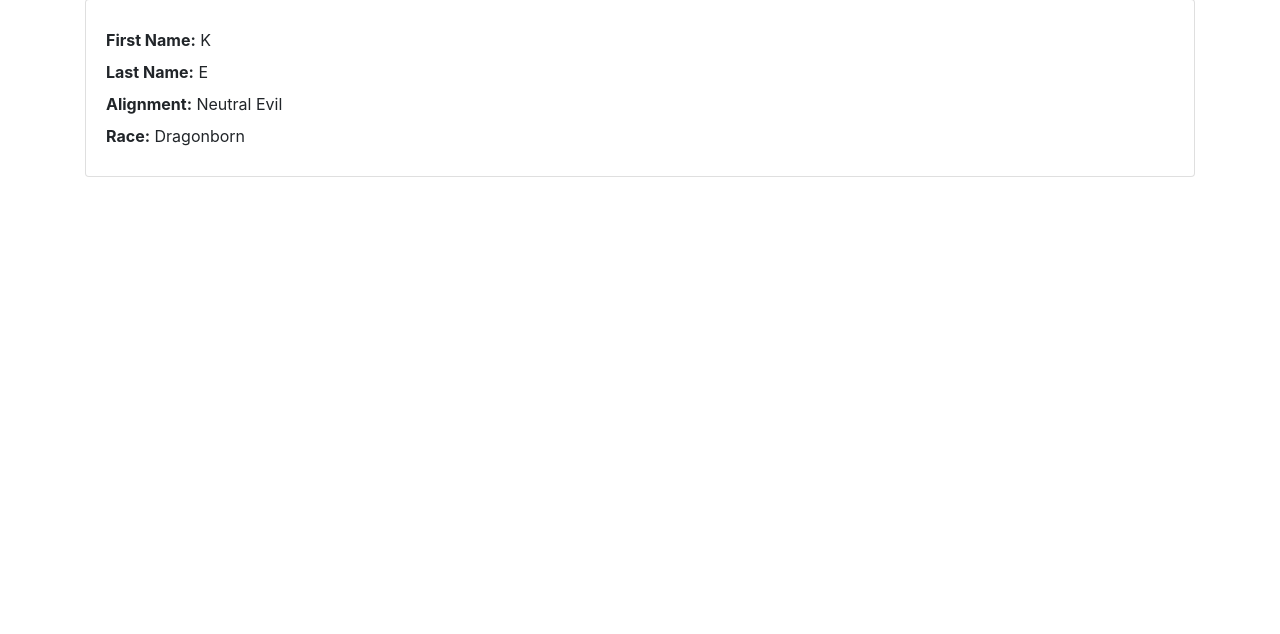
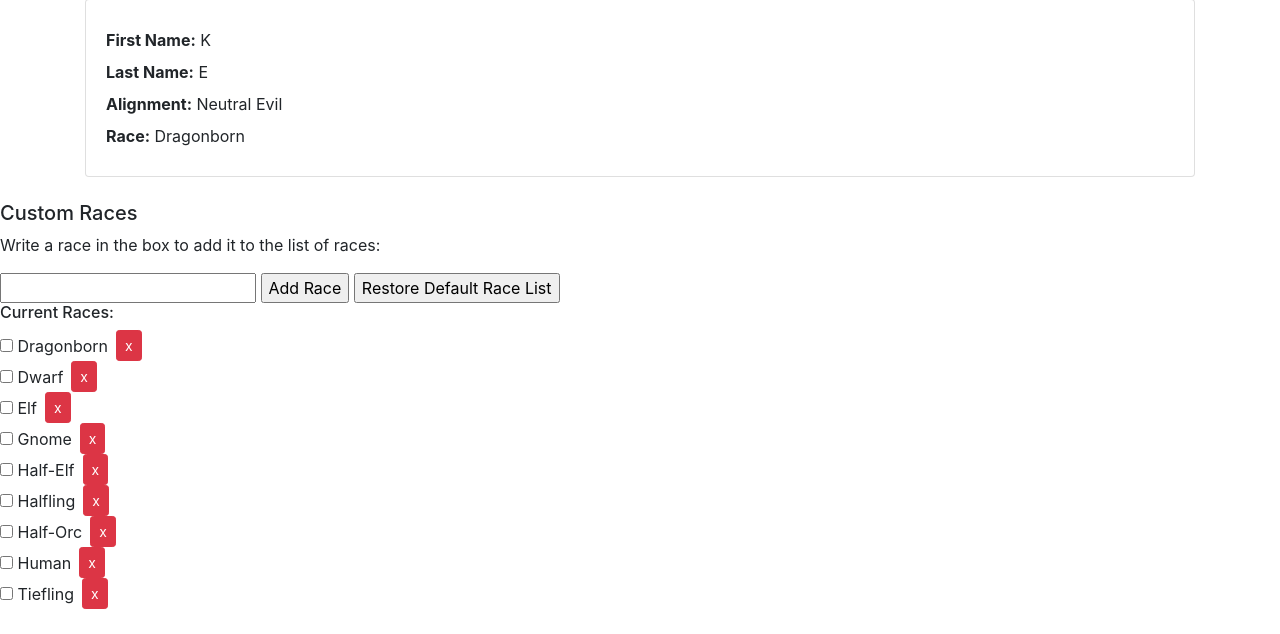
Before and after one commit to gregwht/npcgacha, a Flask app: page / in a window 1280 px wide. Shown: the part 166-800 px from the top of the page. Run offline with Flask 3, Linux system fonts and the light colour scheme; some libraries are stand-ins or nearby versions.

Commit message:
Implementing custom races
Added the ability to add custom races, and delete races from the race list.
Broke re-roll attribute checkbox continuity between page reloads -- will revisit later, in addition to race checkboxes.

```diff
--- a/app.py
+++ b/app.py
@@ -1,8 +1,14 @@
 import random
-from flask import Flask, render_template, request, session
+from flask import Flask, render_template, redirect, request, session
+from flask_session import Session
 
 app = Flask(__name__)
 app.secret_key = 'your_secret_key'
+
+# # Configure session to use filesystem (instead of signed cookies)
+# app.config["SESSION_PERMANENT"] = False
+# app.config["SESSION_TYPE"] = "filesystem"
+# Session(app)
 
 ## Initialise Variables
 character = {
@@ -11,6 +17,27 @@ character = {
     "alignment": "None",
     "race": "None"
 }
+
+# Default list of races - does not change
+races_default = ['Dragonborn',
+            'Dwarf',
+            'Elf',
+            'Gnome',
+            'Half-Elf',
+            'Halfling',
+            'Half-Orc',
+            'Human',
+            'Tiefling']
+# Copy races_default into variable called `races`. This is the list of races for the user and can be added to or removed from
+races = list(races_default)
+
+reroll_checked = {
+    "first_name" : "checked",
+    "last_name": "checked",
+    "alignment": "checked",
+    "race": "checked"
+}
+
 
 ## Roll First Name
 def roll_first_name(reroll=False, prev_first=None):
@@ -31,8 +58,8 @@ def roll_first_name(reroll=False, prev_first=None):
         first_name = chr(ascii)
 
 
-    # Print name results:
-    print("First Name:", first_name)
+    # # Print name results:
+    # print("First Name:", first_name)
     return first_name
 
 
@@ -54,8 +81,8 @@ def roll_last_name(reroll=False, prev_last=None):
         ascii = random.randint(ord('A'), ord('Z'))
         last_name = chr(ascii)
 
-    # Print name results:
-    print("Last Name: ", last_name)
+    # # Print name results:
+    # print("Last Name: ", last_name)
     return last_name
 
 
@@ -122,23 +149,13 @@ def roll_alignment(reroll=False, prev_alignment=None):
         # Set alignment
         alignment = method + " " + morals
 
-    # Print alignment
-    print("Alignment: ", alignment)
+    # # Print alignment
+    # print("Alignment: ", alignment)
     return alignment
 
 
 ## Roll Race
 def roll_race(reroll=False, prev_race=None):
-    # Create a list of races
-    races = ['Dragonborn',
-            'Dwarf',
-            'Elf',
-            'Gnome',
-            'Half-Elf',
-            'Halfling',
-            'Half-Orc',
-            'Human',
-            'Tiefling']
 
     if reroll and prev_race is not None:
         while True:
@@ -151,8 +168,8 @@ def roll_race(reroll=False, prev_race=None):
         # Select a race by rolling a number between 0 and the length of the races list
         race = random.choice(races)
 
-    # Print race
-    print("Race:      ", race)
+    # # Print race
+    # print("Race:      ", race)
     return race
 
 
@@ -171,14 +188,6 @@ def roll_character():
 def index():
     """Generate Character"""
 
-    # Track the state of each checkbox
-    checkbox_states = {
-        'first_name' : 'checked',
-        'last_name' : 'checked',
-        'alignment' : 'checked',
-        'race' : 'checked'
-    }
-
     # If a character has not yet been generated, make one
     if character['first_name'] == "None":
         character['first_name'] = roll_first_name()
@@ -192,49 +201,78 @@ def index():
     if character['race'] == "None":
         character['race'] = roll_race()
 
-    ## ==== RE-ROLLING ====
+
     # If a button is clicked...
     if request.method == 'POST':
-        # ...determine what needs to be re-rolled.
+        # ...determine what needs to happen.
 
-        ## RE-ROLL CHARACTER
-        if request.form.get('reroll_attribute') == 'character':
-            # Get the checked attributes and store them in a list
-            reroll_checked = request.form.getlist('reroll_checkbox')
-            print('Checked:', reroll_checked)
-            if 'first_name' in reroll_checked:
-                character['first_name'] = roll_first_name(True, character['first_name'])
-            if 'last_name' in reroll_checked:
-                character['last_name'] = roll_last_name(True, character['last_name'])
-            if 'alignment' in reroll_checked:
-                character['alignment'] = roll_alignment(True, character['alignment'])
-            if 'race' in reroll_checked:
-                character['race'] = roll_race(True, character['race'])
+        # Get the checked attributes and store them in a list
+        # reroll_checked = request.form.getlist('reroll_checkbox')
+        # print('Reroll_checked:', reroll_checked)
+
+        ## ==== RACES ====
+        # ADD CUSTOM RACE
+        global races
+        # If a custom race has been submitted by the user...
+        if 'custom_race' in request.form:
+            # ...store it in the variable new_race
+            new_race = request.form['custom_race']
+            # If this new race is not already in our list of races, add it
+            if new_race and new_race not in races:
+                races.append(new_race)
+
+        # RESTORE DEFAULT RACE LIST
+        if 'restore_races' in request.form:
+            races = list(races_default)
 
 
-        ## RE-ROLL INDIVIDUAL ATTRIBUTES
-        elif request.form.get('reroll_attribute') == 'first_name':
-            character['first_name'] = roll_first_name(True, character['first_name'])
-            print(character)
+        ## ==== RE-ROLLING ====
+        if 'reroll_attribute' in request.form:
 
-        elif request.form.get('reroll_attribute') == 'last_name':
-            character['last_name'] = roll_last_name(True, character['last_name'])
-            print(character)
+            ## RE-ROLL CHARACTER
+            if request.form['reroll_attribute'] == 'character':
+                # Roll the checked attributes
+                if 'first_name' in reroll_checked:
+                    character['first_name'] = roll_first_name(True, character['first_name'])
+                if 'last_name' in reroll_checked:
+                    character['last_name'] = roll_last_name(True, character['last_name'])
+                if 'alignment' in reroll_checked:
+                    character['alignment'] = roll_alignment(True, character['alignment'])
+                if 'race' in reroll_checked:
+                    character['race'] = roll_race(True, character['race'])
 
-        elif request.form.get('reroll_attribute') == 'alignment':
-            character['alignment'] = roll_alignment(True, character['alignment'])
-            print(character)
 
-        elif request.form.get('reroll_attribute') == 'race':
-            character['race'] = roll_race(True, character['race'])
-            print(character)
+            ## RE-ROLL INDIVIDUAL ATTRIBUTES
+            elif request.form['reroll_attribute'] == 'first_name':
+                character['first_name'] = roll_first_name(True, character['first_name'])
+                print(character)
 
-        # Update checkbox_states based on form submission
-        for key in checkbox_states.keys():
-            checkbox_states[key] = 'checked' if key in reroll_checked else ''
+            elif request.form['reroll_attribute'] == 'last_name':
+                character['last_name'] = roll_last_name(True, character['last_name'])
+                print(character)
 
-    return render_template("index.html", character=character, checkbox_states=checkbox_states)
+            elif request.form['reroll_attribute'] == 'alignment':
+                character['alignment'] = roll_alignment(True, character['alignment'])
+                print(character)
 
+            elif request.form['reroll_attribute'] == 'race':
+                character['race'] = roll_race(True, character['race'])
+                print(character)
+
+
+    return render_template("index.html", character=character, races=races, checkbox_states=reroll_checked)
+
+
+@app.route('/delete_race', methods=['POST'])
+def delete_race():
+
+    race = request.form.get('race')
+
+    if race in races:
+        races.remove(race)
+        return redirect("/")
+    else:
+        return redirect("/")
 
 if __name__ == '__main__':
     app.run(debug=True)
--- a/templates/index.html
+++ b/templates/index.html
@@ -38,49 +38,59 @@
                     <div class="col-3">
                         <span class="font-weight-bold clickable-text" onclick="rerollAttribute('first_name')">First Name:</span> {{ character['first_name'] }}
                     </div>
-                    <!-- <div class="col-9">
-                        <form action="/" method="post">
-                            <button type="submit" name="reroll_attribute" value="first_name" class="btn btn-secondary btn-sm">Reroll First Name</button>
-                        </form>
-                    </div> -->
                 </div>
 
                 <div class="row align-items-center my-2">
                     <div class="col-3">
                         <span class="font-weight-bold clickable-text" onclick="rerollAttribute('last_name')">Last Name:</span> {{ character['last_name'] }}
                     </div>
-                    <!-- <div class="col-9">
-                        <form action="/" method="post">
-                            <button type="submit" name="reroll_attribute" value="last_name" class="btn btn-secondary btn-sm">Reroll Last Name</button>
-                        </form>
-                    </div> -->
                 </div>
 
                 <div class="row align-items-center my-2">
                     <div class="col-3">
                         <span class="font-weight-bold clickable-text" onclick="rerollAttribute('alignment')">Alignment:</span> {{ character['alignment'] }}
                     </div>
-                    <!-- <div class="col-9">
-                        <form action="/" method="post">
-                            <button type="submit" name="reroll_attribute" value="alignment" class="btn btn-secondary btn-sm">Reroll Alignment</button>
-                        </form>
-                    </div> -->
                 </div>
 
                 <div class="row align-items-center my-2">
                     <div class="col-3">
                         <span class="font-weight-bold clickable-text" onclick="rerollAttribute('race')">Race:</span> {{ character['race'] }}
                     </div>
-                    <!-- <div class="col-9">
-                        <form action="/" method="post">
-                            <button type="submit" name="reroll_attribute" value="race" class="btn btn-secondary btn-sm">Reroll Race</button>
-                        </form>
-                    </div> -->
                 </div>
             </div>
         </div>
     </div>
 
+
+    <div>
+        <h5>Custom Races</h5>
+        <!-- Race submission -->
+        <p>Write a race in the box to add it to the list of races:</p>
+        <form action="/" method="post">
+            <input type="text" id="custom_race" name="custom_race">
+            <input type="submit" value="Add Race">
+            <input type="submit" id="restore_races" name="restore_races" value="Restore Default Race List">
+        </form>
+
+        <!-- Race list -->
+        <h6>Current Races:</h6>
+            <ul class="list-unstyled">
+                {% for race in races %}
+                    <li class="d-flex align-items-center">
+                        <span>
+                            <form action="/" method="post">
+                                <input type="checkbox" name="race_checkbox" value="{{ race }}"> {{ race }}
+                            </form>
+                        </span>
+                        <form action="/delete_race" method="post" class="ml-2">
+                            <input type="hidden" name="race" value="{{ race }}">
+                            <button type="submit" class="btn btn-danger btn-sm">x</button>
+                        </form>
+                    </li>
+                {% endfor %}
+            </ul>
+        <!-- </form> -->
+    </div>
 
     <script>
         // ==== Updating Reroll Character button text depending on checkbox states ====
```
Also changed, not shown: static/styles.css (line endings or trailing spaces), 2 other files.
